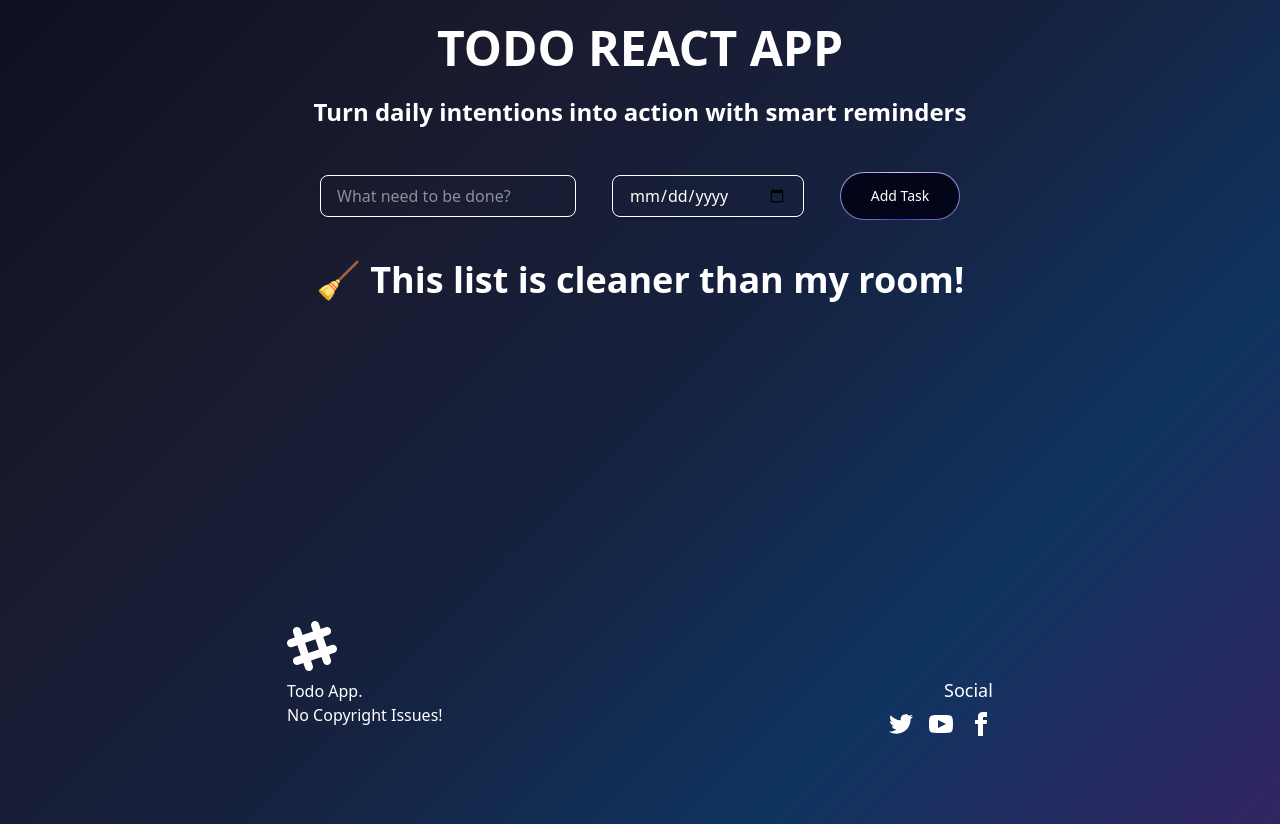
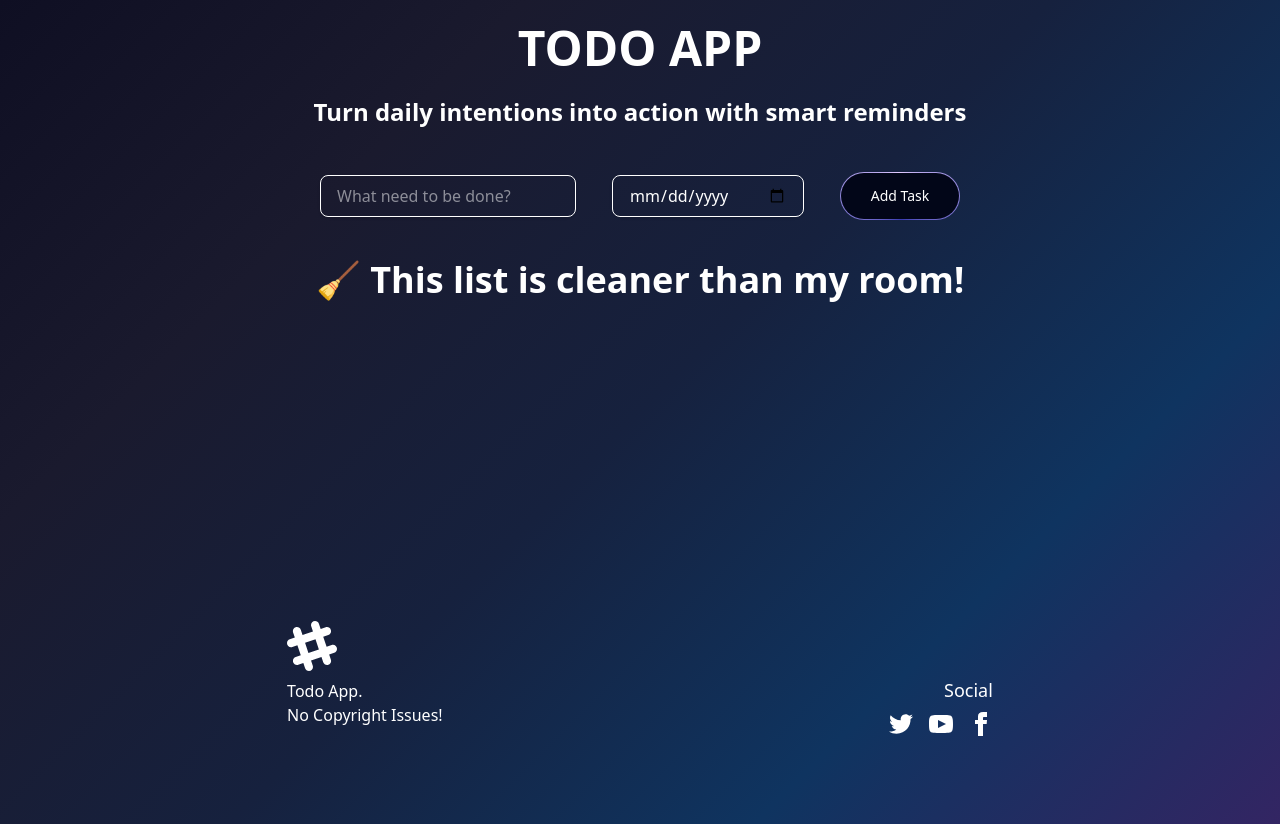
Before and after one commit to calvintakasi/Todo-App, a React (Vite) app: page / in a window 1280 px wide. Built offline with nearby package versions, Linux system fonts and the light colour scheme.

Commit message:
title changed

```diff
--- a/src/components/Header.jsx
+++ b/src/components/Header.jsx
@@ -3,8 +3,8 @@ import PropTypes from "prop-types";
 function Header() {
   return (
     <>
-      <div className="appTitle  text-center font-bold text-5xl my-6">
-        TODO REACT APP
+      <div className="appTitle  text-center font-bold text-5xl my-6  ">
+        TODO APP
       </div>
 
       <div className="slogan font-semibold text-center text-2xl">
```
